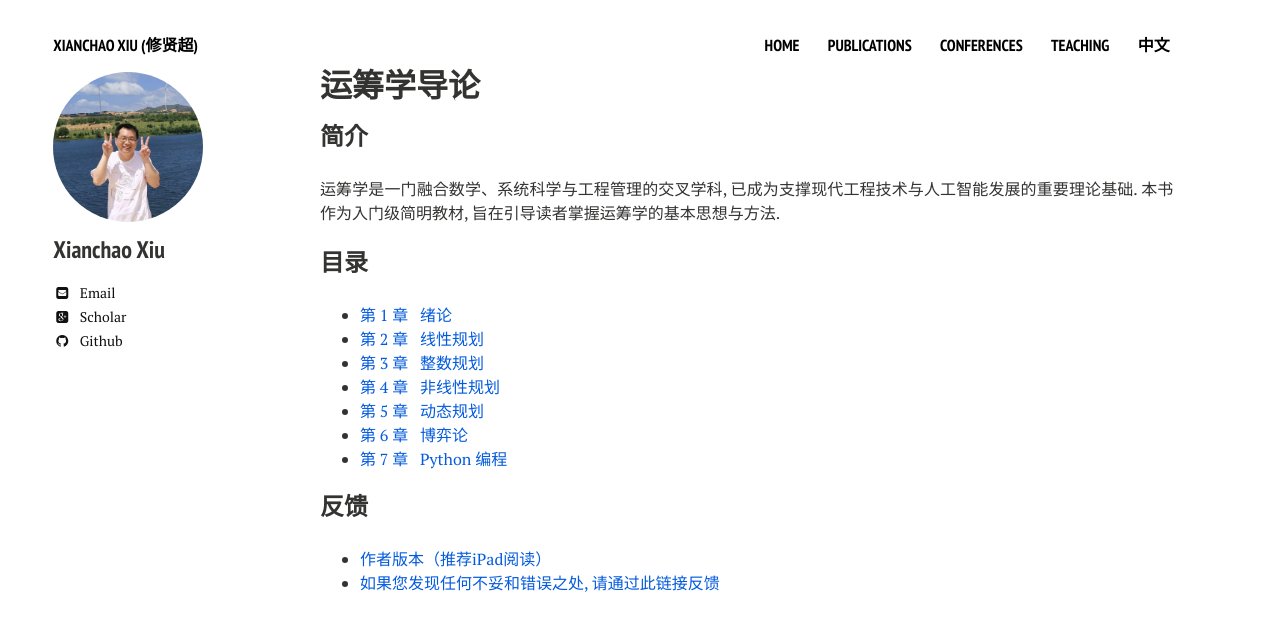
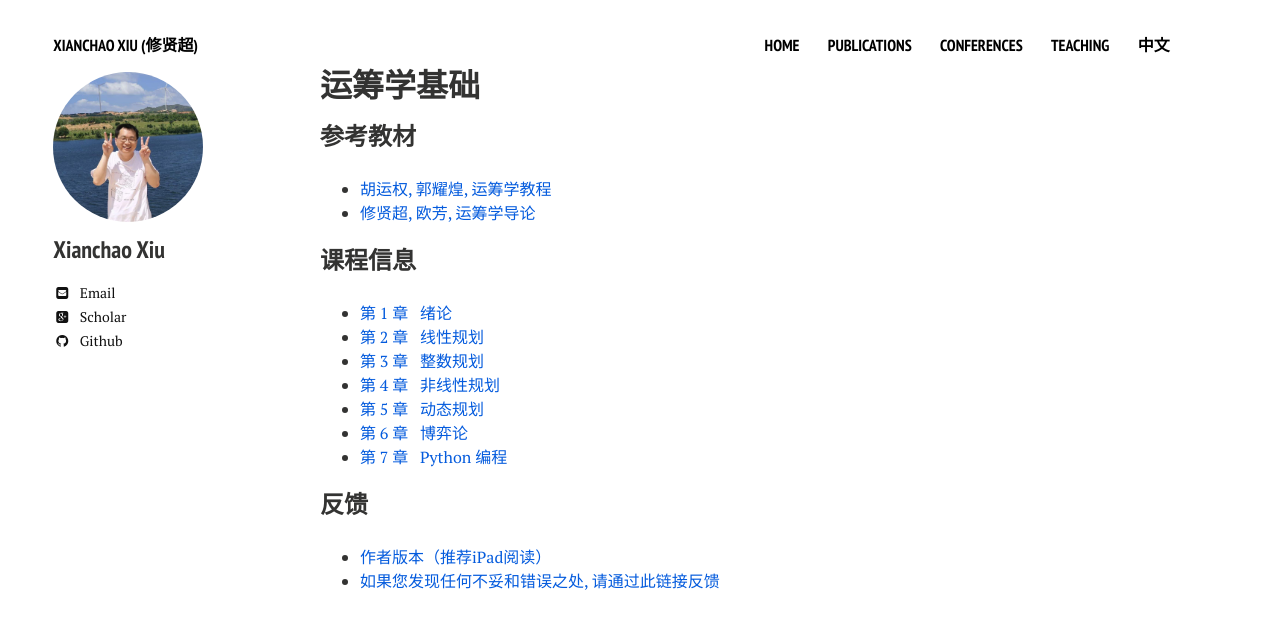
Before and after one commit to xianchaoxiu/xianchaoxiu.github.io, a Jekyll site: the page built from teaching/OR/2026/index.md, in a window 1280 px wide. Shown: the top 631 px of the page. Built offline with Jekyll 4.4.1, drawn with Linux system fonts in a browser that asks for light colours; nearby versions of some CDN libraries.

Commit message:
Update index.md

```diff
--- a/teaching/OR/2026/index.md
+++ b/teaching/OR/2026/index.md
@@ -1,15 +1,15 @@
 ---
 layout: page
-title: 运筹学导论
+title: 运筹学基础
 comments: false
 share: false
 ---
 
-### 简介
-运筹学是一门融合数学、系统科学与工程管理的交叉学科, 已成为支撑现代工程技术与人工智能发展的重要理论基础. 本书作为入门级简明教材, 旨在引导读者掌握运筹学的基本思想与方法.
+### 参考教材
+* <a href="https://item.jd.com/14020941.html" class="textlink" target="_blank"> 胡运权, 郭耀煌, 运筹学教程 </a><br>
+* <a href="https://item.jd.com/15450180.html" class="textlink" target="_blank"> 修贤超, 欧芳, 运筹学导论 </a><br>
 
-
-### 目录
+### 课程信息
 *  <a href="../2026/绪论.pdf" class="textlink" target="_blank"> 第 1 章 &nbsp;  绪论</a> <br>
 *  <a href="../2026/线性规划.pdf" class="textlink" target="_blank">第 2 章 &nbsp;  线性规划 </a> <br>
 *  <a href="../2026/整数规划.pdf" class="textlink" target="_blank">第 3 章 &nbsp;  整数规划  </a> <br>
```
